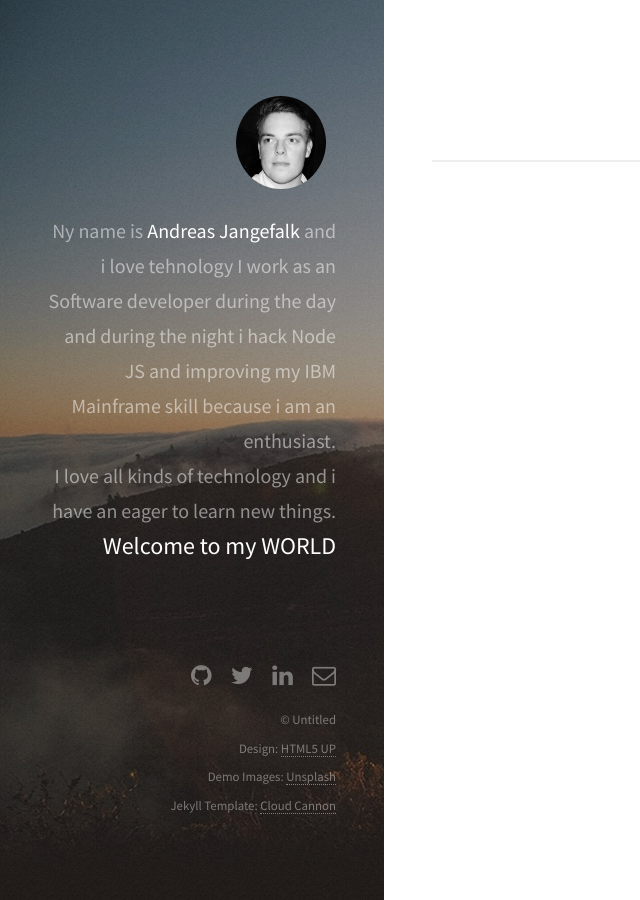
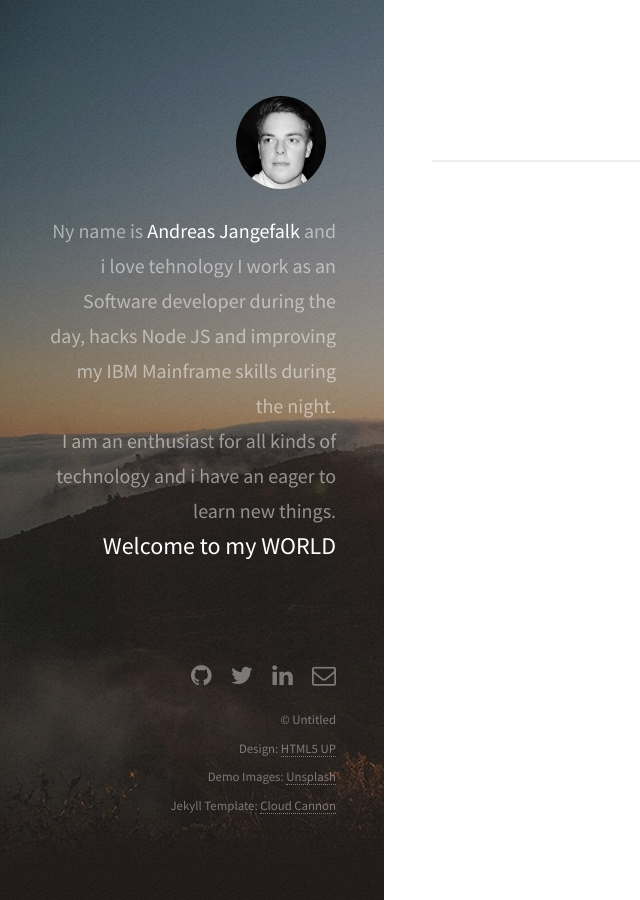
Before and after one commit to jangefalk/jangefalk.github.io, a Jekyll site: the page built from index.html, in a window 1280 px wide. Shown: the whole page, without its empty margins (0-640 px from the left). Built offline with Jekyll 4.4.1, drawn with Linux system fonts in a browser that asks for light colours.

Commit message:
small text fix in index file

```diff
--- a/_layouts/default.html
+++ b/_layouts/default.html
@@ -23,9 +23,9 @@
       <header id="header">
           <a href="#" class="image avatar"><img src="/images/jag1.jpg" alt="" /></a>
           <h1>Ny name is <strong>Andreas Jangefalk</strong> and i love tehnology<br />
-          I work as an Software developer during the day and during the night i hack Node JS and
-          improving my <br />IBM Mainframe skill because i am an enthusiast.</h1>
-          <h1>I love all kinds of technology and i have an eager <br />to learn new things. </h1>
+          I work as an Software developer during the<br /> day, hacks Node JS and
+          improving my <br />IBM Mainframe skills during the night.</h1>
+          <h1>I am an enthusiast for all kinds of technology and i have an eager to learn new things.</h1>
 
           <h2>Welcome to my WORLD</h2>
       </header>
```
